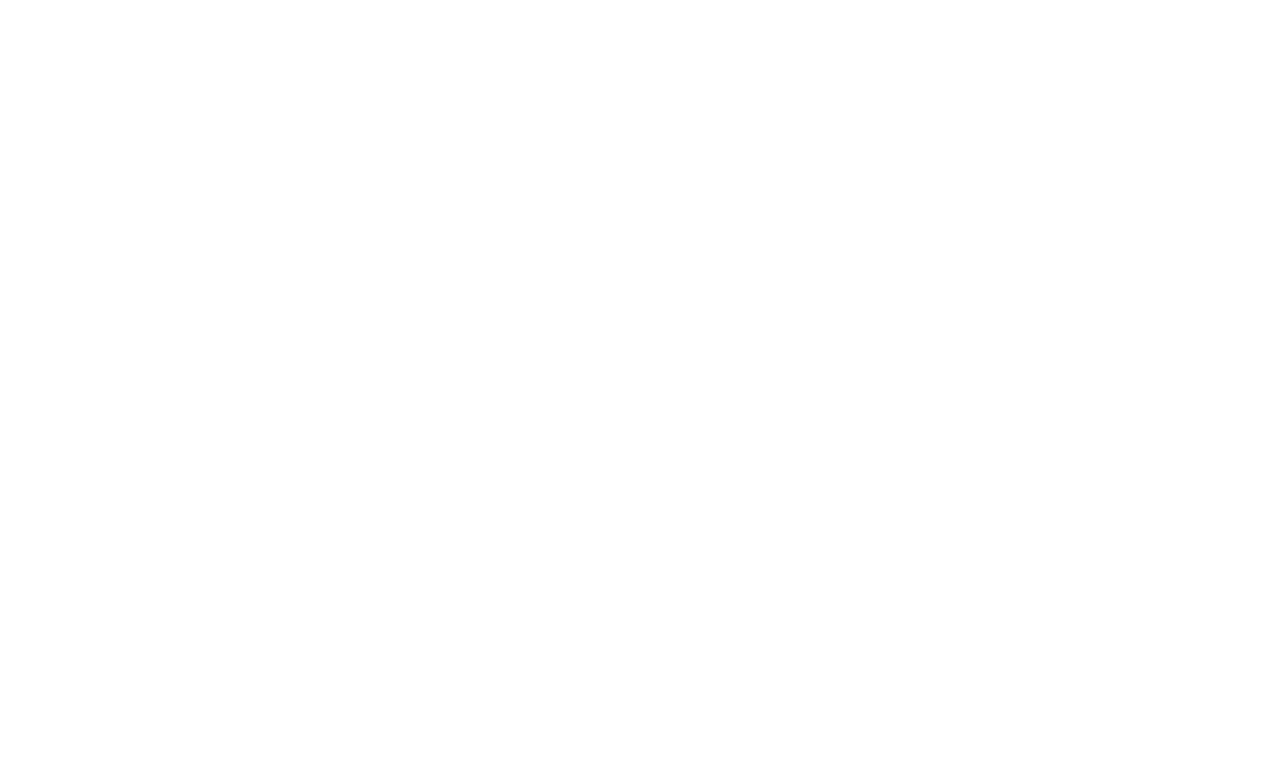
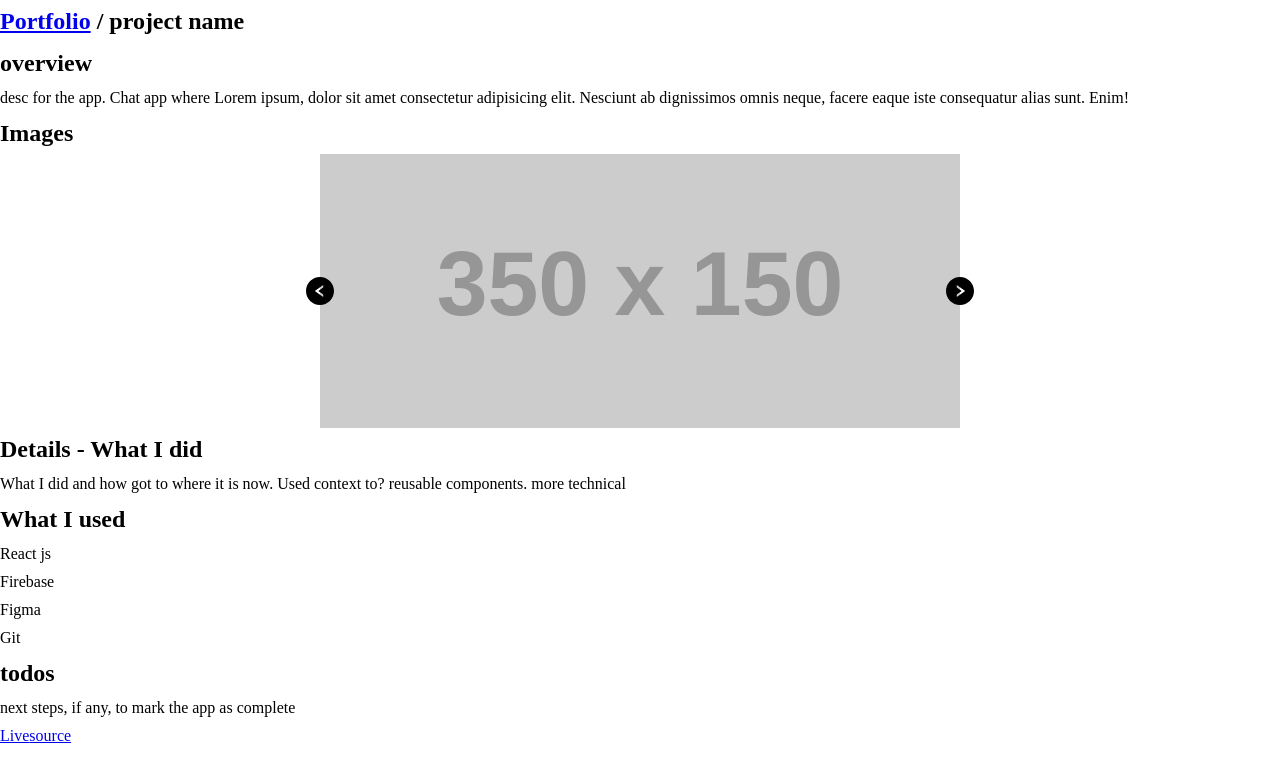
Before and after one commit to FyerBall/portfolio-v3, a React (Create React App) app: page /showcase/1 in a window 1280 px wide. Shown: the top 782 px of the page. Built offline with nearby package versions, Linux system fonts and the light colour scheme; the HTML template or start-up script is replaced by a standard one.

Commit message:
rough draft for single project page

```diff
--- a/package.json
+++ b/package.json
@@ -8,6 +8,7 @@
     "@testing-library/user-event": "^12.8.1",
     "react": "^17.0.1",
     "react-dom": "^17.0.1",
+    "react-icons": "^4.2.0",
     "react-router-dom": "^5.2.0",
     "react-scripts": "4.0.3",
     "styled-components": "^5.2.1",
--- a/src/App.js
+++ b/src/App.js
@@ -1,6 +1,7 @@
 // -[ ] /showcase/profile -> for more info about the project?
-import { Home, Showcase } from './pages';
-import { BrowserRouter as Router, Route, Switch } from 'react-router-dom';
+import { Home, Showcase } from './pages'
+import { BrowserRouter as Router, Route, Switch } from 'react-router-dom'
+import SingleProject from './components/SingleProject'
 
 function App() {
   return (
@@ -9,10 +10,11 @@
         <Switch>
           <Route exact path='/' component={Home} />
           <Route exact path='/showcase' component={Showcase} />
+          <Route exact path='/showcase/:projectId' component={SingleProject} />
         </Switch>
       </div>
     </Router>
-  );
+  )
 }
 
-export default App;
+export default App
--- a/src/components/Card.js
+++ b/src/components/Card.js
@@ -5,20 +5,22 @@
 // -[ ] A short description of the project
 // -[ ] Links
 
-import React from 'react';
-import styled from 'styled-components';
-
+import React from 'react'
+import styled from 'styled-components'
+import { Link } from 'react-router-dom'
 function Card() {
   return (
     <Wrapper>
+      <Link to='/showcase/project'>
         <div className='card'>
           <div className='image__container'>
             <img src='http://via.placeholder.com/350x150' alt='' />
           </div>
           <div className='content'>
-          Lorem ipsum dolor, sit amet consectetur adipisicing elit. Ex fugit at
-          error laudantium earum non, natus atque quaerat ratione possimus vel
-          voluptatem nemo itaque dolorem placeat, quam repellat facere illo!
+            Lorem ipsum dolor, sit amet consectetur adipisicing elit. Ex fugit
+            at error laudantium earum non, natus atque quaerat ratione possimus
+            vel voluptatem nemo itaque dolorem placeat, quam repellat facere
+            illo!
           </div>
           <div className='footer'>
             <span className='label'>Social Media</span>
@@ -30,8 +32,9 @@
             </div>
           </div>
         </div>
+      </Link>
     </Wrapper>
-  );
+  )
 }
 
 const Wrapper = styled.div`
@@ -64,6 +67,6 @@
       }
     }
   }
-`;
+`
 
-export default Card;
+export default Card
--- /dev/null
+++ b/src/components/SingleProject.js
@@ -0,0 +1,98 @@
+import React from 'react'
+import { Link } from 'react-router-dom'
+import styled from 'styled-components'
+import { AiFillLeftCircle, AiFillRightCircle } from 'react-icons/ai'
+
+function SingleProject() {
+  return (
+    <Wrapper className='container'>
+      <header>
+        <h1>
+          <Link to='/showcase'>Portfolio</Link> / project name
+        </h1>
+      </header>
+      {/* Overview */}
+      <section>
+        <div className='overview'>
+          <h2 className='title '>overview</h2>
+          <p className='description'>
+            desc for the app. Chat app where Lorem ipsum, dolor sit amet
+            consectetur adipisicing elit. Nesciunt ab dignissimos omnis neque,
+            facere eaque iste consequatur alias sunt. Enim!
+          </p>
+          <div className='images'>
+            <h2 className='title'>images</h2>
+            <div className='images-container'>
+              <img src='http://via.placeholder.com/350x150' alt='' />
+              <div className='arrows'>
+                <AiFillLeftCircle className=' left' />
+                <AiFillRightCircle className='right' />
+              </div>
+            </div>
+          </div>
+        </div>
+
+        <div className='details'>
+          <h2 className='title '>Details - What I did</h2>
+          <p className='description'>
+            What I did and how got to where it is now. Used context to? reusable
+            components. more technical
+          </p>
+        </div>
+
+        <div className='libs'>
+          <h2 className='title '>What I used</h2>
+          <ul className='icons'>
+            <li className='icon'>React js</li>
+            <li className='icon'>Firebase</li>
+            <li className='icon'>Figma</li>
+            <li className='icon'>Git</li>
+          </ul>
+        </div>
+
+        <div className='todos'>
+          <h2 className='title '>todos</h2>
+          <p className='description'>
+            next steps, if any, to mark the app as complete
+          </p>
+        </div>
+
+        <div className='links'>
+          <Link to='/live'>Live</Link>
+          <Link to='/live'>source</Link>
+        </div>
+      </section>
+    </Wrapper>
+  )
+}
+
+const Wrapper = styled.section`
+  .images {
+    .title {
+      text-transform: capitalize;
+    }
+    .images-container {
+      position: relative;
+      img {
+        display: block;
+        margin: auto;
+        width: 50%;
+      }
+      .arrows {
+        position: absolute;
+        display: flex;
+        width: 100%;
+        top: 50%;
+        bottom: 50%;
+        align-items: center;
+        justify-content: space-around;
+
+        svg {
+          font-size: 2rem;
+          cursor: pointer;
+        }
+      }
+    }
+  }
+`
+export default SingleProject
```
Also changed, not shown: 1 other file (tests, documents, lock files or other folders). Lines whose indentation alone changed are shown as unchanged.
